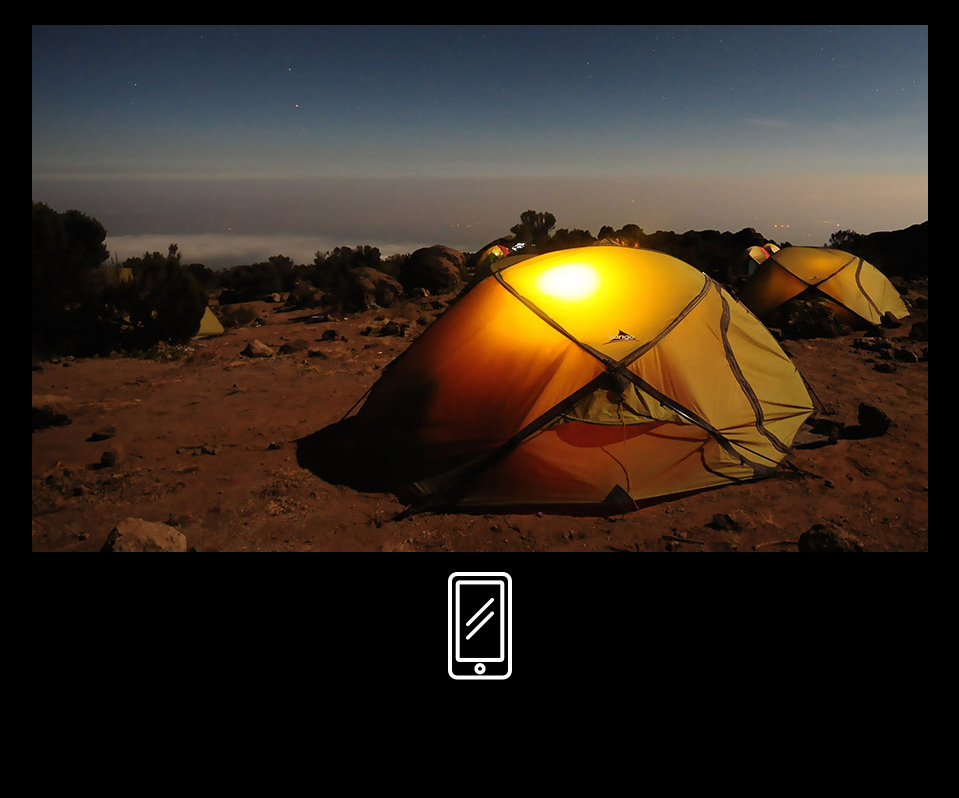
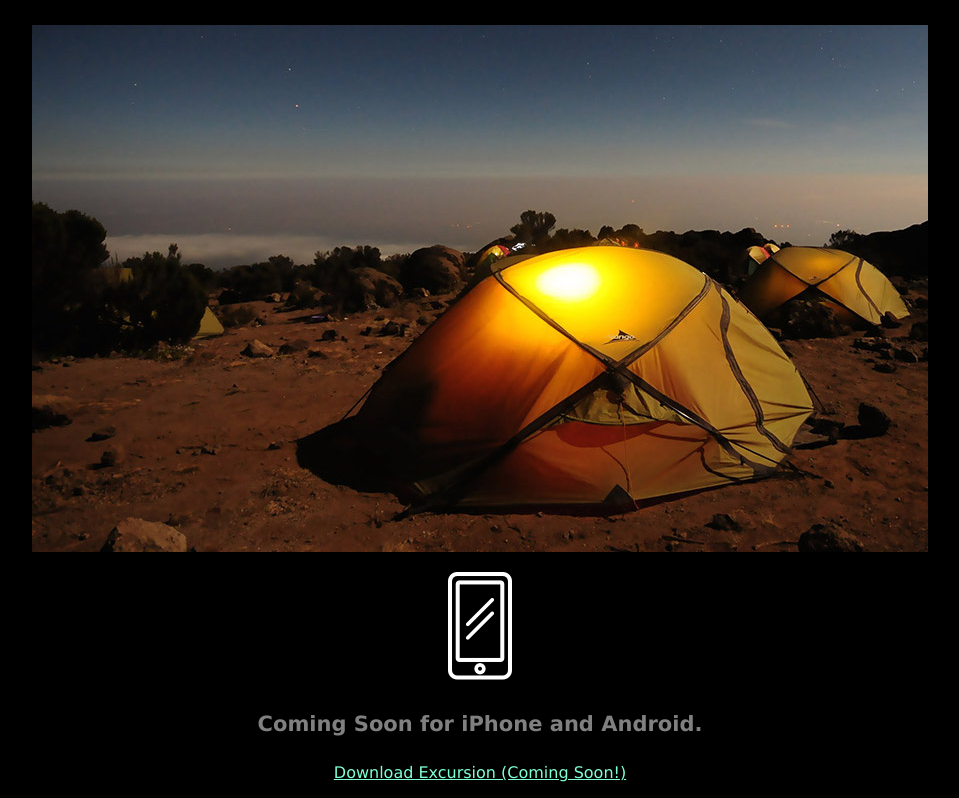
Before and after one commit to denizyilmaz-ce/excursion, a plain HTML site: page index.html in a window 1280 px wide. Shown: the part 487-1285 px from the top of the page, without its empty margins (160-1119 px from the left). Before the commit the page ends 1187 px from the top, so only its background shows below. Drawn offline with Linux system fonts and the light colour scheme.

Commit message:
adding footer text

```diff
--- a/index.html
+++ b/index.html
@@ -17,5 +17,7 @@
     <h4 class="header--sub-header">Excursion remembers places you like, and recommends new points of interest around you.</h4>
     <p><img src="resources/images/camp.jpeg"></p>
     <p><img src="resources/images/phone.png"></p>
+    <h4 class="header--sub-header">Coming Soon for iPhone and Android.</h4>
+    <p><a class="link--cta" href="#">Download Excursion (Coming Soon!)</a></p>
 </body>
 </html>
```
